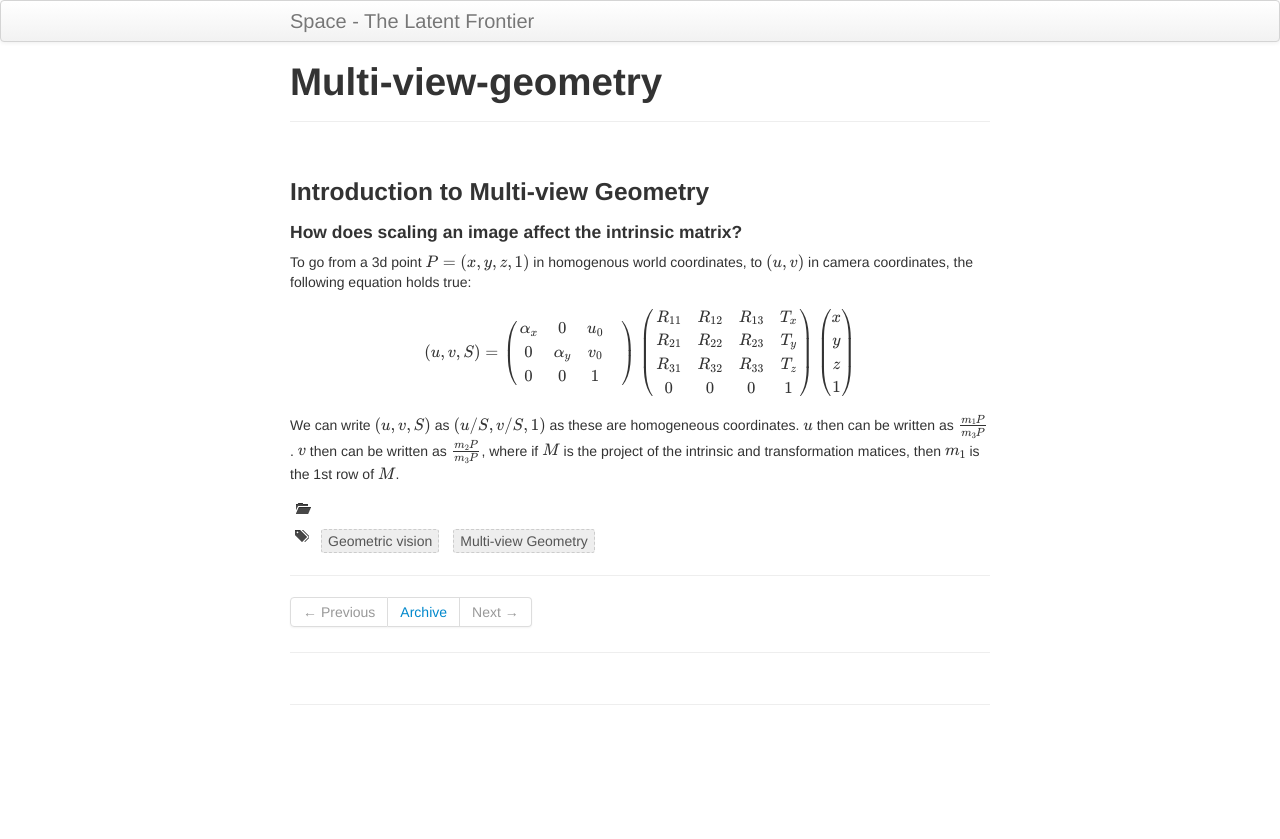
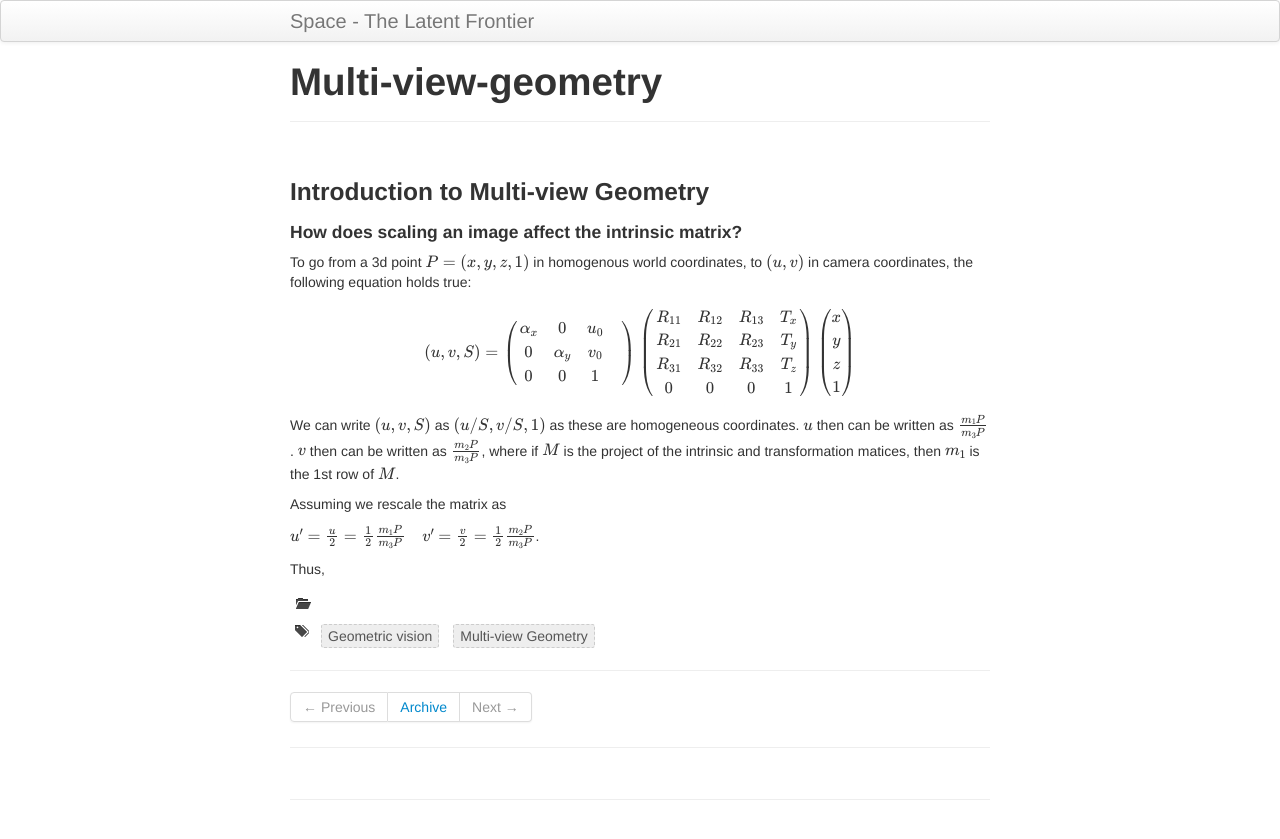
Before and after one commit to skt9/skt9.github.io, a Jekyll site: the page built from pages/multi-view-geometry.md, in a window 1280 px wide. Shown: the top 839 px of the page. Built offline with Jekyll 4.4.1, drawn with Linux system fonts in a browser that asks for light colours; formulas are drawn with MathJax 3.

Commit message:
Update multi-view-geometry.md

```diff
--- a/pages/multi-view-geometry.md
+++ b/pages/multi-view-geometry.md
@@ -30,3 +30,11 @@ z\\
 $$
 
 We can write $(u,v,S)$ as $(u/S,v/S,1)$ as these are homogeneous coordinates. $u$ then can be written as $\frac{m_1 P}{m_3P}$. $v$ then can be written as $\frac{m_2 P}{m_3 P}$, where if $M$ is the project of the intrinsic and transformation matices, then $m_1$ is the 1st row of $M$.
+
+Assuming we rescale the matrix as
+
+$$
+u' = \frac{u}{2}= \frac{1}{2}\frac{m_1 P}{m_3 P} \quad v'= \frac{v}{2} =  \frac{1}{2}\frac{m_2 P}{m_3 P}
+$$.
+
+Thus,
```
